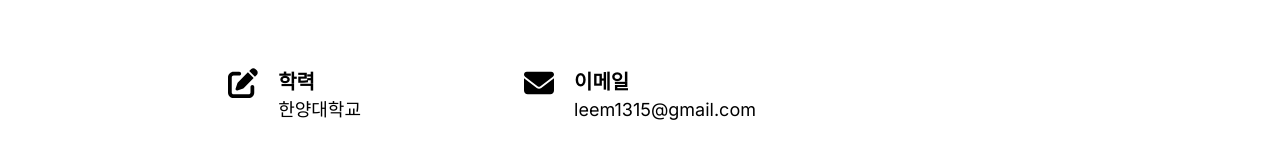
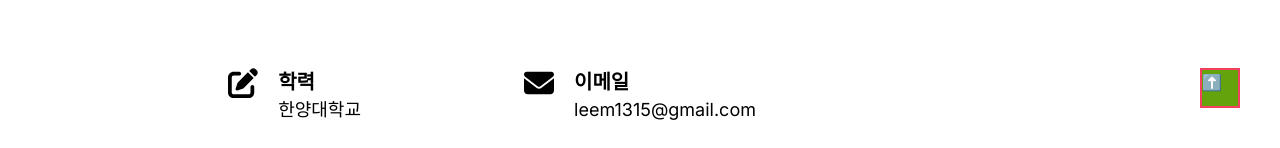
Before and after one commit to limhada/portfolio, a Next.js app: page / in a window 1280 px wide. Shown: the part 652-800 px from the top of the page. Built offline with nearby package versions, Linux system fonts and the light colour scheme.

Commit message:
top 버튼 추가

```diff
--- a/src/app/Projects.tsx
+++ b/src/app/Projects.tsx
@@ -73,7 +73,9 @@ export default function Projects() {
             <p>힘들었던점</p>
             <p>해결방법</p>
             {/* 모달 닫기 버튼 */}
-            <button onClick={() => setShowModal(false)}>닫기</button>
+            <button onClick={() => setShowModal(false)}
+            id="scrollButton" className="fixed right-10 top-10 bg-lime-600"
+            >닫기⬆️</button>
           </div>
         </div>
       );
--- /dev/null
+++ b/src/app/components/ScrollToTop.tsx
@@ -0,0 +1,19 @@
+'use client';
+
+export default function ScrollToTop() {
+  const handleScrollToTop = (): void => {
+    window.scrollTo({
+      top: 0,
+      behavior: 'smooth',
+    });
+  };
+
+  return (
+    <div>
+      <div
+        onClick={handleScrollToTop}
+        className="fixed right-10 bottom-10 bg-lime-600 border-2 border-rose-500 w-10 h-10"
+      >⬆️</div>
+    </div>
+  );
+}
--- a/src/app/page.tsx
+++ b/src/app/page.tsx
@@ -3,6 +3,7 @@ import Aboutme from './Aboutme';
 import Archiving from './Archiving';
 import Skills from './Skills';
 import Projects from './Projects';
+import ScrollToTop from './components/ScrollToTop';
 
 export default function Home() {
   // 로딩 컴포넌트
@@ -66,6 +67,9 @@ export default function Home() {
           내용~
         </div>
       </div>
+      <ScrollToTop/>
+      {/* <button id="scrollButton" className="fixed right-10 bottom-10 bg-lime-600"
+            >닫기⬆️</button> */}
     </div>
   );
 }
```
